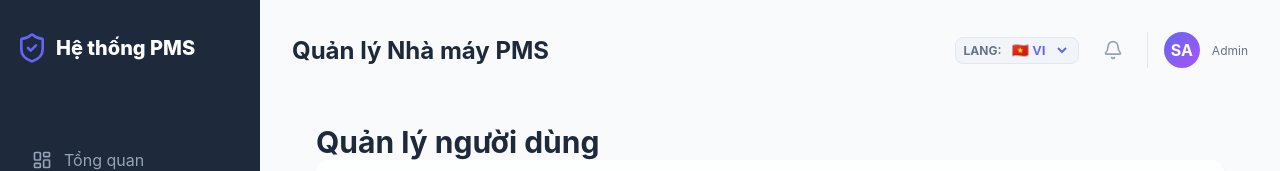
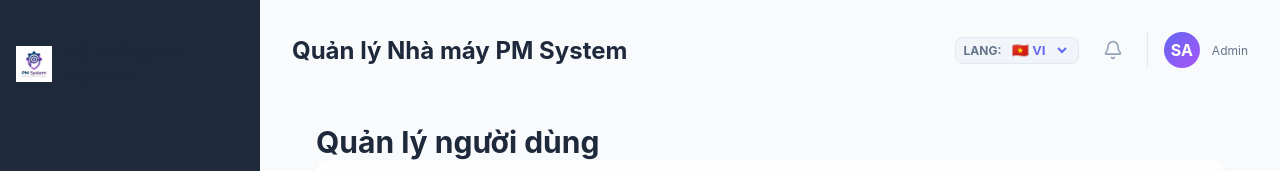
Before and after one commit to thanhnvbk92/PM_System_HSE, a React (Vite) app in the folder client/: page /users in a window 1280 px wide. Shown: the top 171 px of the page. Built offline with nearby package versions, Linux system fonts and the light colour scheme; no server answers; sample sign-in values are in the browser's storage.

Commit message:
UI: Update browser title to PM System and integrate new logo

```diff
--- a/client/index.html
+++ b/client/index.html
@@ -1,13 +1,16 @@
 <!doctype html>
 <html lang="en">
+
 <head>
   <meta charset="UTF-8" />
-    <link rel="icon" type="image/svg+xml" href="/favicon.svg" />
+  <link rel="icon" type="image/png" href="/favicon.png" />
   <meta name="viewport" content="width=device-width, initial-scale=1.0" />
-    <title>client</title>
+  <title>PM System</title>
 </head>
+
 <body>
   <div id="root"></div>
   <script type="module" src="/src/main.jsx"></script>
 </body>
+
 </html>
--- a/client/src/App.jsx
+++ b/client/src/App.jsx
@@ -105,10 +105,10 @@ const MainLayout = ({ children }) => {
             {isSidebarOpen && <div className="sidebar-overlay" onClick={() => setIsSidebarOpen(false)}></div>}
 
             <aside className={`sidebar ${isSidebarOpen ? 'mobile-open' : ''}`}>
-                <div className="sidebar-logo" style={{ display: 'flex', justifyContent: 'space-between', alignItems: 'center', width: '100%' }}>
-                    <div style={{ display: 'flex', alignItems: 'center', gap: '0.5rem' }}>
-                        <ShieldCheck size={32} color="#6366f1" />
-                        <span style={{ fontWeight: '800', fontSize: '1.25rem' }}>{t('pms_system')}</span>
+                <div className="sidebar-logo" style={{ display: 'flex', justifyContent: 'space-between', alignItems: 'center', width: '100%', padding: '0.5rem 0' }}>
+                    <div style={{ display: 'flex', alignItems: 'center', gap: '0.75rem' }}>
+                        <img src="/logo.png" alt="PM System Logo" style={{ width: '36px', height: '36px', objectFit: 'contain' }} />
+                        <span style={{ fontWeight: '800', fontSize: '1.25rem', color: '#1e293b' }}>{t('pms_system')}</span>
                     </div>
                     <button
                         className="mobile-toggle"
--- a/client/src/context/LanguageContext.jsx
+++ b/client/src/context/LanguageContext.jsx
@@ -16,9 +16,9 @@ const translations = {
         users: "Tài khoản",
         settings: "Cài đặt",
         logout: "Đăng xuất",
-        pms_system: "Hệ thống PMS",
+        pms_system: "Hệ thống PM System",
         pms_management: "Hệ thống Quản lý Thiết bị",
-        factory_management: "Quản lý Nhà máy PMS",
+        factory_management: "Quản lý Nhà máy PM System",
 
         // Common Actions
         add: "Thêm mới",
@@ -243,9 +243,9 @@ const translations = {
         users: "Users",
         settings: "Settings",
         logout: "Logout",
-        pms_system: "PMS System",
+        pms_system: "PM System",
         pms_management: "Equipment Management System",
-        factory_management: "PMS Factory Management",
+        factory_management: "PM Factory Management",
 
         // Common Actions
         add: "Add New",
@@ -468,9 +468,9 @@ const translations = {
         users: "사용자 관리",
         settings: "설정",
         logout: "로그아웃",
-        pms_system: "PMS 시스템",
+        pms_system: "PM 시스템",
         pms_management: "설비 관리 시스템",
-        factory_management: "PMS 공장 관리 시스템",
+        factory_management: "PM 공장 관리 시스템",
 
         // Common Actions
         add: "신규 추가",
--- a/client/src/pages/Login.jsx
+++ b/client/src/pages/Login.jsx
@@ -38,8 +38,8 @@ const Login = () => {
             <div className="auth-bg" style={{ backgroundImage: 'url("/login_bg.png")' }}></div>
             <div className="auth-container" style={{ display: 'flex', alignItems: 'center', justifyContent: 'center', minHeight: '100vh', padding: '1rem' }}>
                 <div className="glass-card auth-glass" style={{ width: '100%', maxWidth: '440px', padding: '3rem', borderRadius: '24px' }}>
-                    <div style={{ width: '70px', height: '70px', background: 'rgba(255, 255, 255, 0.15)', borderRadius: '20px', display: 'flex', alignItems: 'center', justifyContent: 'center', margin: '0 auto 1.5rem', transform: 'rotate(-10deg)', boxShadow: '0 10px 20px rgba(0,0,0,0.2)' }}>
-                        <ShieldCheck size={40} color="#fff" />
+                    <div style={{ width: '80px', height: '80px', marginBottom: '1.5rem', margin: '0 auto' }}>
+                        <img src="/logo.png" alt="PM System Logo" style={{ width: '100%', height: '100%', objectFit: 'contain' }} />
                     </div>
                     <h2 style={{ fontSize: '2.25rem', fontWeight: '900', letterSpacing: '-0.025em', marginBottom: '0.5rem' }}>{t('login')}</h2>
                     <p style={{ color: 'rgba(255, 255, 255, 0.8)', fontSize: '1rem' }}>{t('pms_management')}</p>
```
Also changed, not shown: client/public/favicon.png (added), client/public/logo.png. Lines whose indentation alone changed are shown as unchanged.
